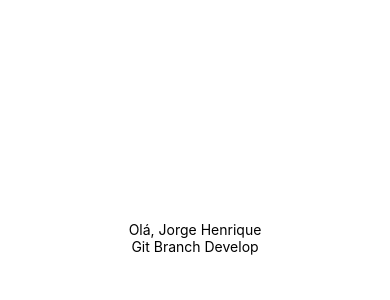
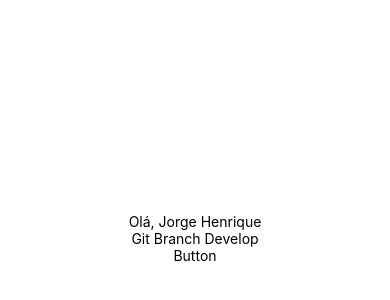
Before and after one commit to Melguis/React-Native-App, a React Native app: screen / in a window 390 px wide. Shown: the part 184-484 px from the top of the page. Built offline with nearby package versions, Linux system fonts and the light colour scheme.

Commit message:
button-component

```diff
--- a/App.tsx
+++ b/App.tsx
@@ -1,11 +1,14 @@
 import { StatusBar } from 'expo-status-bar';
 import { StyleSheet, Text, View } from 'react-native';
+
+import { Button } from './src/components/Button'
 
 export default function App() {
   return (
     <View style={styles.container}>
       <Text>Olá, Jorge Henrique</Text>
       <Text>Git Branch Develop</Text>
+      <Button />
       <StatusBar style="auto" />
     </View>
   );
--- /dev/null
+++ b/src/components/Button.tsx
@@ -0,0 +1,10 @@
+import { View, Text } from 'react-native'
+import React from 'react'
+
+export function Button() {
+  return (
+    <View>
+      <Text>Button</Text>
+    </View>
+  )
+}
```
